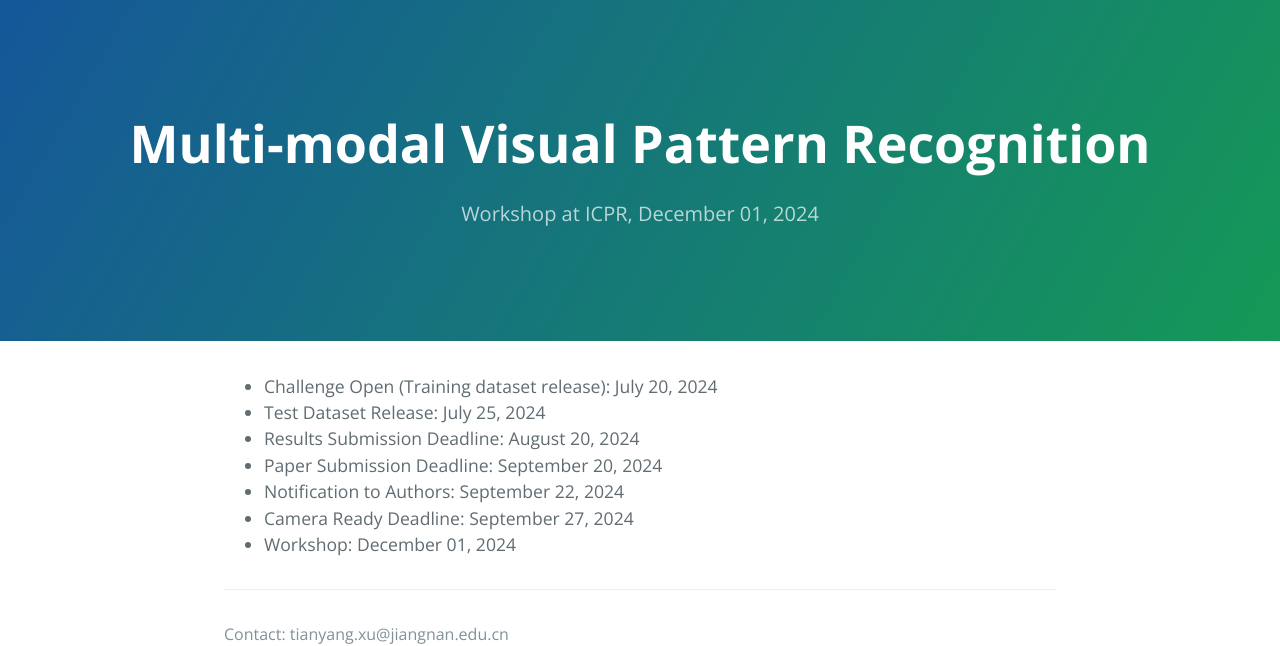
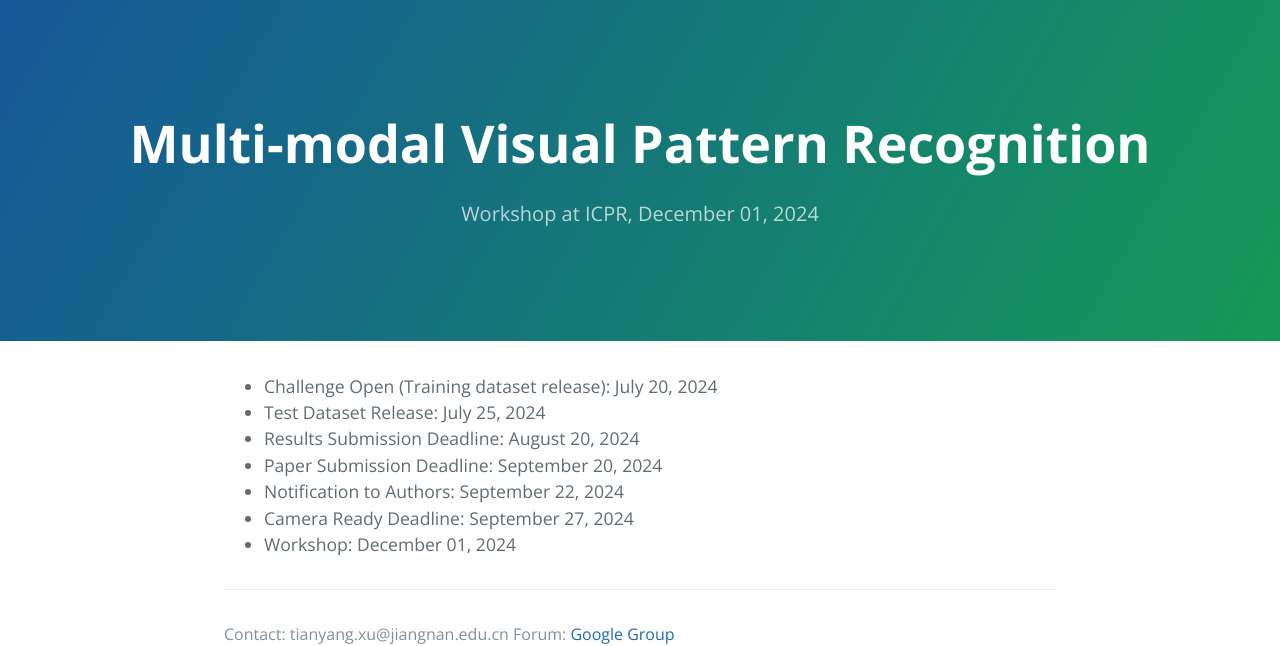
Before and after one commit to PRCI-Lab/mmvpr-workshop-icpr2024, a Jekyll site: the page built from docs/important-dates.md, in a window 1280 px wide. Shown: the top 646 px of the page. Built offline with Jekyll 4.4.1, drawn with Linux system fonts in a browser that asks for light colours; our own code applies the rules of GitHub Pages for plain Markdown files; grey boxes are pictures that could not be loaded.

Commit message:
Update default.html

```diff
--- a/_layouts/default.html
+++ b/_layouts/default.html
@@ -36,7 +36,15 @@
           <span class="site-footer-owner"><a href="{{ site.github.repository_url }}">{{ site.github.repository_name }}</a> is maintained by <a href="{{ site.github.owner_url }}">{{ site.github.owner_name }}</a>.</span>
         {% endif %} -->
 
-        <span class="site-footer-credits">Contact: tianyang.xu@jiangnan.edu.cn</span>
+
+        <div class="footer-content">
+            <span class="site-footer-credits">Contact: tianyang.xu@jiangnan.edu.cn</span>
+            <span class="site-footer-credits">Forum: <a href=https://groups.google.com/g/mmvpr/>Google Group</a></span>
+            <div class="footer-images">
+                <img src="Wechat.jpg" alt="Image 1">
+                <figcaption>Contac us in WeChat</figcaption>
+            </div>
+        </div>
       </footer>
     </main>
   </body>
```
